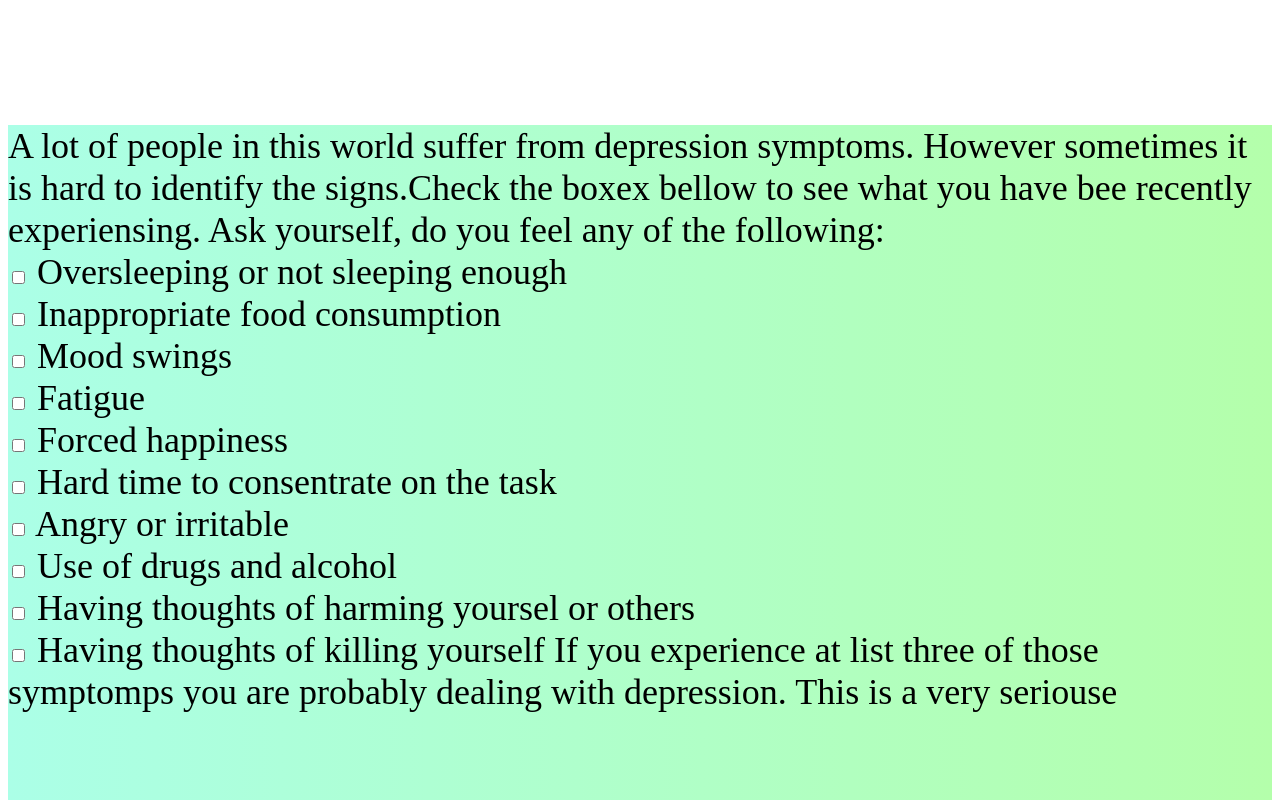
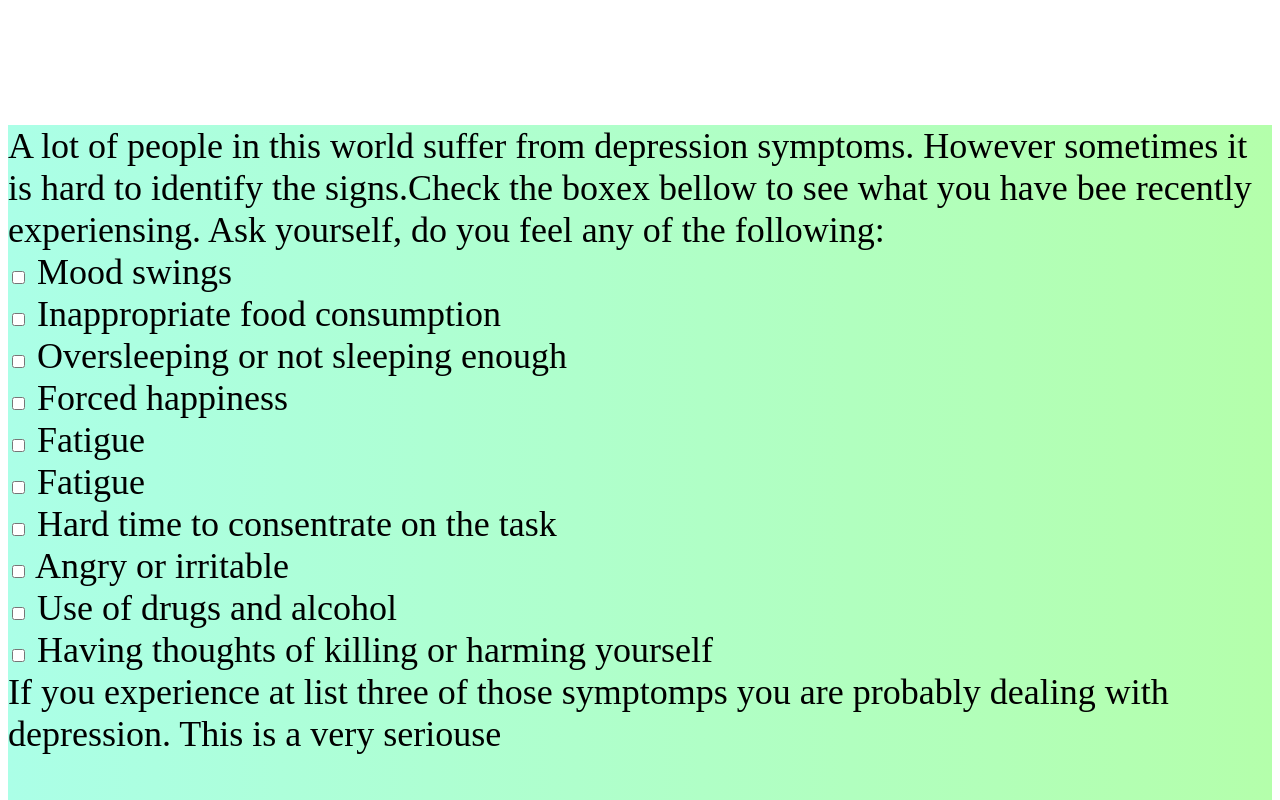
Before and after one commit to arr349/Mental-health, a plain HTML site: page src/depression_coping_methods.html in a window 1280 px wide. Shown: the part 560-1360 px from the top of the page. Drawn offline with Linux system fonts and the light colour scheme.

Commit message:
Update depression_coping_methods.html

```diff
--- a/src/depression_coping_methods.html
+++ b/src/depression_coping_methods.html
@@ -31,48 +31,28 @@ body, html {
 <div class="parallax"></div>
 
 <div style="height:1000px;background-image: linear-gradient(to right,#ABFFE7,#B4FFAB) ;font-size:36px">
-A lot of people in this world suffer from depression symptoms. However sometimes it is hard to identify the signs.Check the boxex bellow to see what you have bee recently experiensing. Ask yourself, do you feel any of the following:
-    <div class="sequencer__node" data-index="10">
-<div class="sequencer__drum" data-drum="B">
-        <input type="checkbox" class="sequencer__nodeActive" />
-            <label>Oversleeping or not sleeping enough</label>
+A lot of people in this world suffer from depression symptoms. However sometimes it is hard to identify the signs.Check the boxex bellow to see what you have bee recently experiensing. Ask yourself, do you feel any of the following:<br>
 
-    <div class="sequencer__node" data-index="10">
-<div class="sequencer__drum" data-drum="B">
-        <input type="checkbox" class="sequencer__nodeActive" />
-            <label>Inappropriate food consumption</label>
-        <div class="sequencer__node" data-index="10">
-<div class="sequencer__drum" data-drum="B">
-        <input type="checkbox" class="sequencer__nodeActive" />
-            <label>Mood swings </label>
-        <div class="sequencer__node" data-index="10">
-<div class="sequencer__drum" data-drum="B">
-        <input type="checkbox" class="sequencer__nodeActive" />
-            <label>Fatigue</label>
-        <div class="sequencer__node" data-index="10">
-<div class="sequencer__drum" data-drum="B">
-        <input type="checkbox" class="sequencer__nodeActive" />
-            <label>Forced happiness</label>
-        <div class="sequencer__node" data-index="10">
-<div class="sequencer__drum" data-drum="B">
-        <input type="checkbox" class="sequencer__nodeActive" />
-            <label>Hard time to consentrate on the task</label>
-        <div class="sequencer__node" data-index="10">
-<div class="sequencer__drum" data-drum="B">
-        <input type="checkbox" class="sequencer__nodeActive" />
-            <label>Angry or irritable</label>
-            <div class="sequencer__node" data-index="10">
-<div class="sequencer__drum" data-drum="B">
-        <input type="checkbox" class="sequencer__nodeActive" />
-            <label>Use of drugs and alcohol</label>
-     <div class="sequencer__node" data-index="10">
-<div class="sequencer__drum" data-drum="B">
-        <input type="checkbox" class="sequencer__nodeActive" />
-            <label>Having thoughts of harming yoursel or others</label>
-     <div class="sequencer__node" data-index="10">
-<div class="sequencer__drum" data-drum="B">
-        <input type="checkbox" class="sequencer__nodeActive" />
-            <label>Having thoughts of killing yourself</label>
+<input type="checkbox" name="symptoms0" value="mood">
+<label for="symptoms0">Mood swings </label><br>
+<input type="checkbox" name="symptoms2" value="food" >
+<label for="symptoms2"> Inappropriate food consumption</label><br>
+<input type="checkbox" name="symptoms3" value="sleep" >
+<label for="symptoms3"> Oversleeping or not sleeping enough</label><br>
+<input type="checkbox" name="symptoms4" value="happiness" >
+<label for="symptoms4"> Forced happiness</label><br>
+<input type="checkbox" name="symptoms4" value="happiness" >
+<label for="symptoms4"> Fatigue </label><br>
+<input type="checkbox" name="symptoms5" value="Fatigue" >
+<label for="symptoms5"> Fatigue </label><br>
+<input type="checkbox" name="symptoms6" value="consentration" >
+<label for="symptoms6"> Hard time to consentrate on the task </label><br>
+<input type="checkbox" name="symptoms7" value="Angrer" >
+<label for="symptoms7"> Angry or irritable </label><br>
+<input type="checkbox" name="symptoms8" value="drugs" >
+<label for="symptoms8"> Use of drugs and alcohol </label><br>
+<input type="checkbox" name="symptoms9" value="suicide" >
+<label for="symptoms9"> Having thoughts of killing or harming yourself </label><br>
 
 If you experience at list three of those symptomps you are probably dealing with depression. This is a very seriouse
 </div>
```
